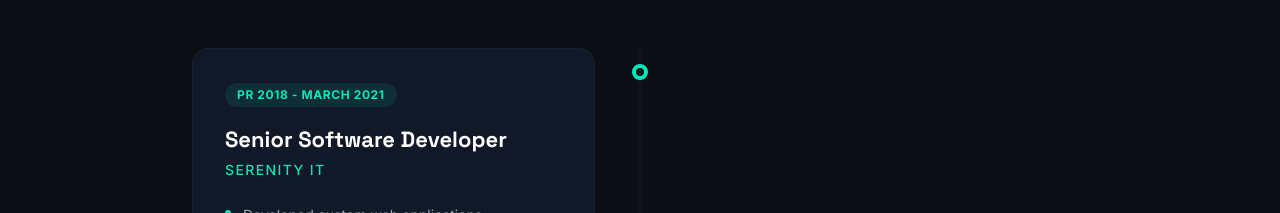
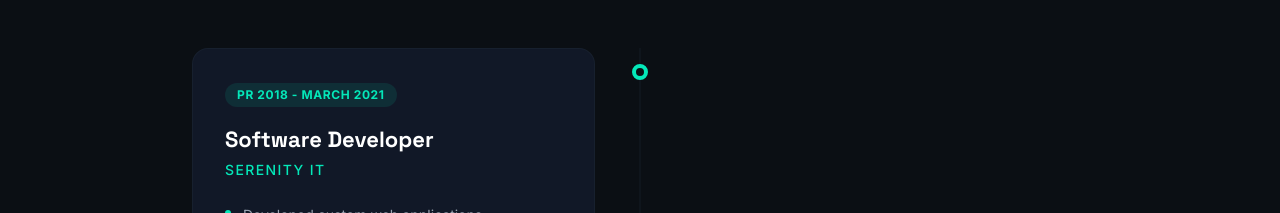
Before and after one commit to nazmunsakib/devfolio-pro, a Next.js app: page / in a window 1280 px wide. Shown: the part 4181-4394 px from the top of the page. Built offline with nearby package versions, Linux system fonts and the light colour scheme.

Commit message:
Update experience timeline

```diff
--- a/src/data/portfolio.ts
+++ b/src/data/portfolio.ts
@@ -107,7 +107,7 @@
             ]
         },
         {
-            role: "Senior Software Developer",
+            role: "Software Developer",
             company: "Serenity IT",
             range: "pr 2018 - March 2021",
             achievements: [
```
